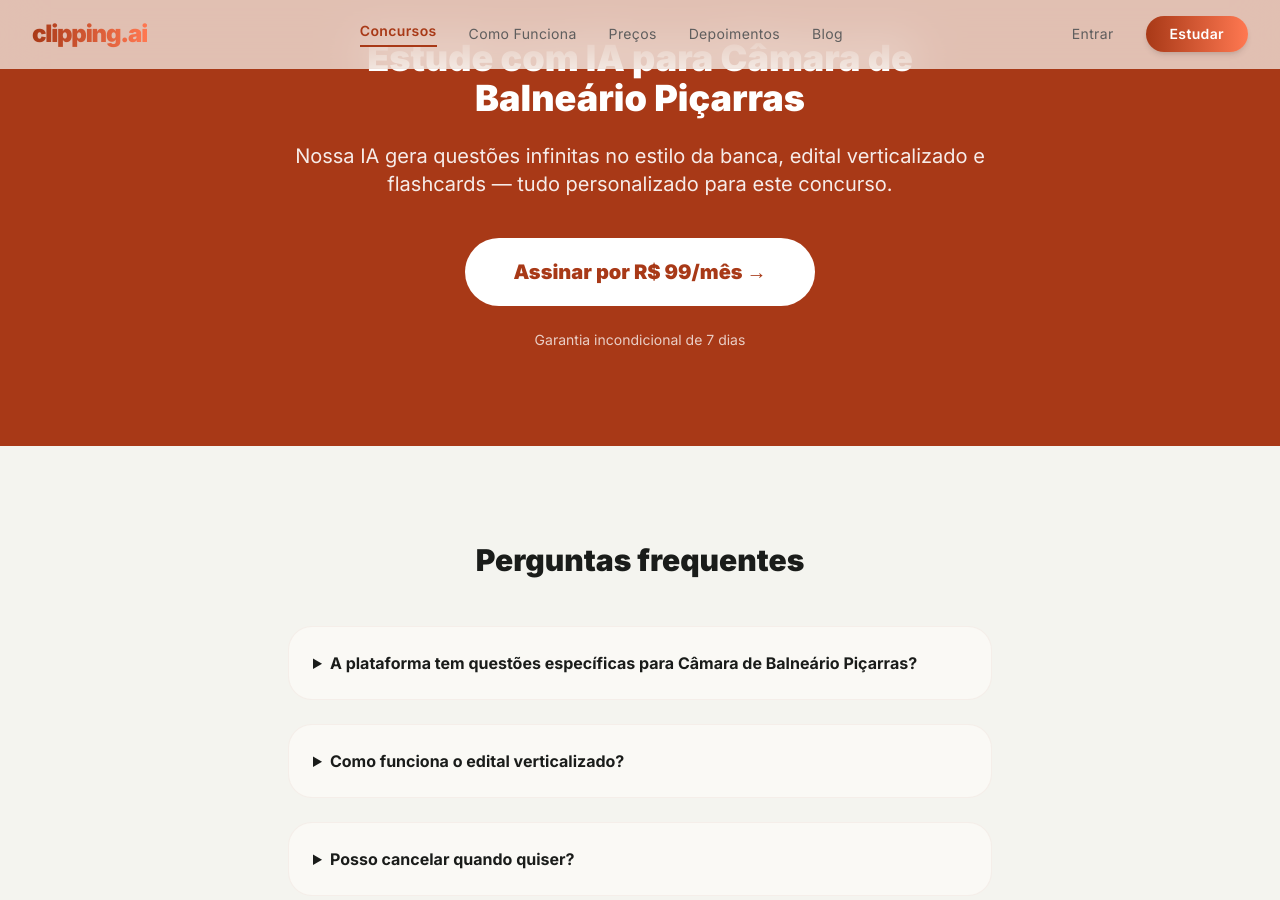
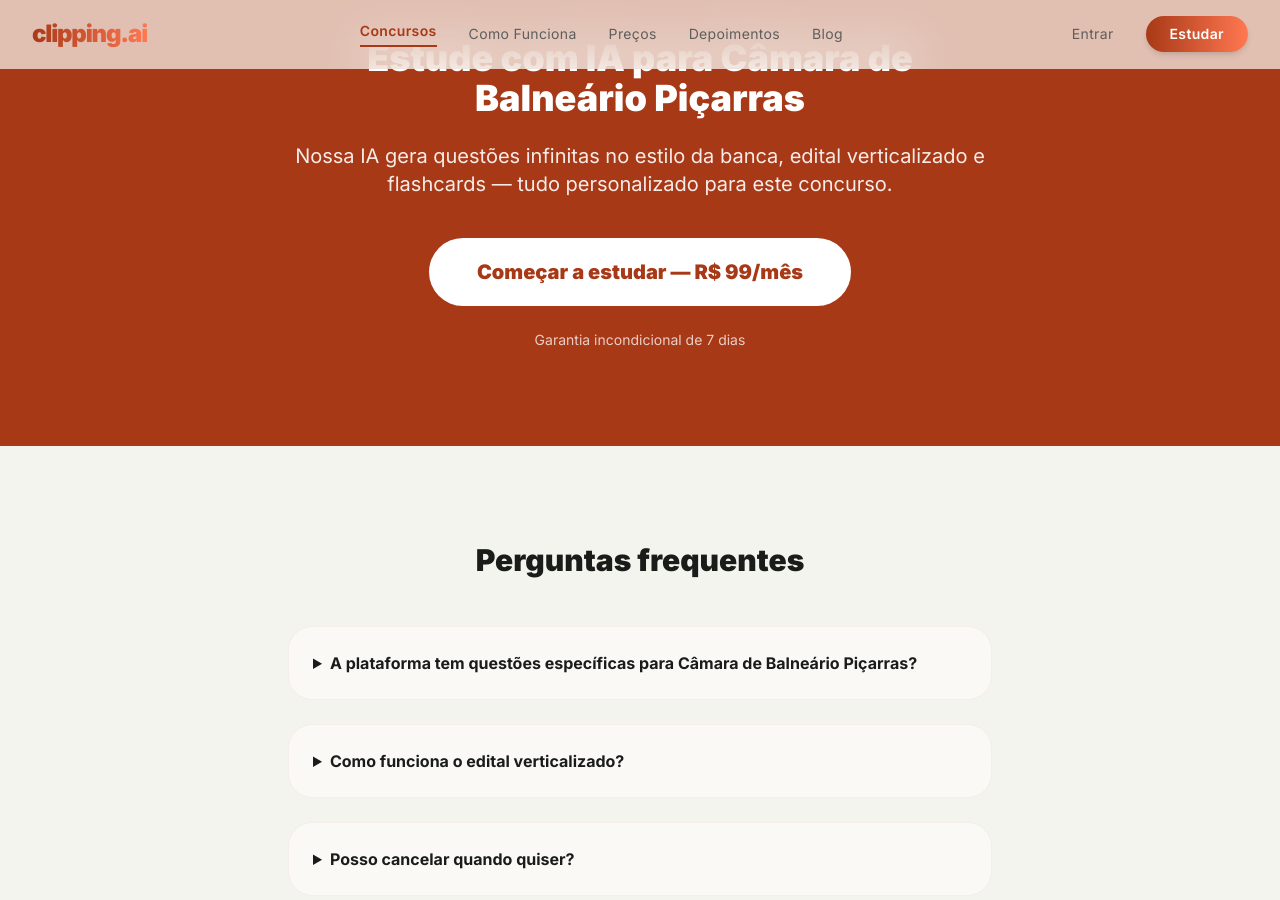
Before and after one commit to lucarp/hq4-ai-pages, a Jekyll site: the page built from concursos/camara-de-balneario-picarras-sc.html, in a window 1280 px wide and 900 px high, scrolled down 1261 px. Built offline with Jekyll 4.4.1, drawn with Linux system fonts in a browser that asks for light colours; nearby versions of some CDN libraries.

Commit message:
✨ feat: LP para Câmara de Balneário Piçarras (SC)

```diff
--- a/concursos/camara-de-balneario-picarras-sc.html
+++ b/concursos/camara-de-balneario-picarras-sc.html
@@ -59,7 +59,7 @@ sitemap: true
   <div class="max-w-3xl mx-auto px-8 text-center">
     <h2 class="text-4xl font-black mb-6">Estude com IA para Câmara de Balneário Piçarras</h2>
     <p class="text-xl opacity-90 mb-10">Nossa IA gera questões infinitas no estilo da banca, edital verticalizado e flashcards — tudo personalizado para este concurso.</p>
-    <a href="https://pay.clipping.ai/b/5kA02R9LN8LrdnG9AE" class="inline-block bg-white text-primary font-black px-12 py-5 rounded-full text-xl hover:shadow-2xl transition-all hover:-translate-y-1">Assinar por R$ 99/mês →</a>
+    <a href="https://pay.clipping.ai/b/5kA02R9LN8LrdnG9AE" class="inline-block bg-white text-primary font-black px-12 py-5 rounded-full text-xl hover:shadow-2xl transition-all hover:-translate-y-1">Começar a estudar — R$ 99/mês</a>
     <p class="mt-6 text-sm opacity-75">Garantia incondicional de 7 dias</p>
   </div>
 </section>
```
Also changed, not shown: other parts of concursos/camara-de-balneario-picarras-sc.html (+1 -1 lines).
